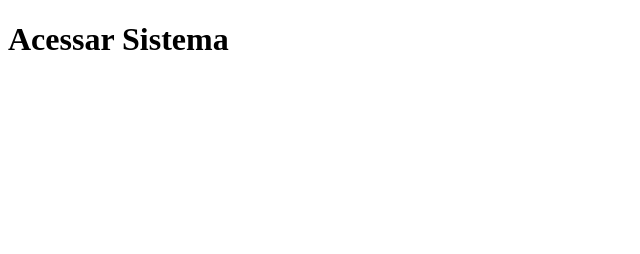
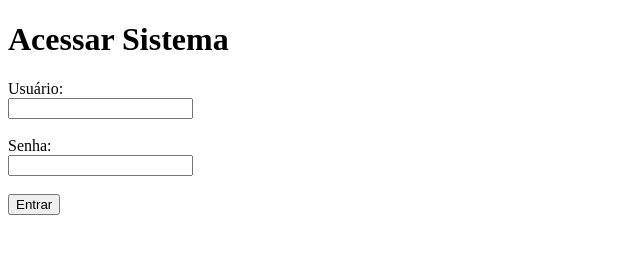
Before and after one commit to bernardoaugustocd/SISTEMA_LOJA_ARTIGOS_ESPORTIVOS, a plain HTML site: page index.html in a window 1280 px wide. Shown: the whole page, without its empty margins (0-640 px from the left). Drawn offline with Linux system fonts and the light colour scheme.

Commit message:
SISTEMA_LOJA_ARTIGOS_ESPORTIVOS: Bernardo | add no index.html Título "Acessar Sistema" e campos de preenchimento "Usuário" e "Senha" também um botão " Entrar que leva para a tela de vendas----------- add vendas.html

```diff
--- a/index.html
+++ b/index.html
@@ -6,6 +6,15 @@
     <title>Document</title>
 </head>
 <body>
+<form>
     <h1>Acessar Sistema</h1>
+    <label>Usuário:</label><br>
+    <input type="text" name="usuário"/><br><br>
+
+    <label>Senha:</label><br>
+    <input type="text" name="senha"/><br><br>
+
+    <input type="submit" value="Entrar"/>
+</form>
 </body>
 </html>
```
Also changed, not shown: vendas.html (added).
